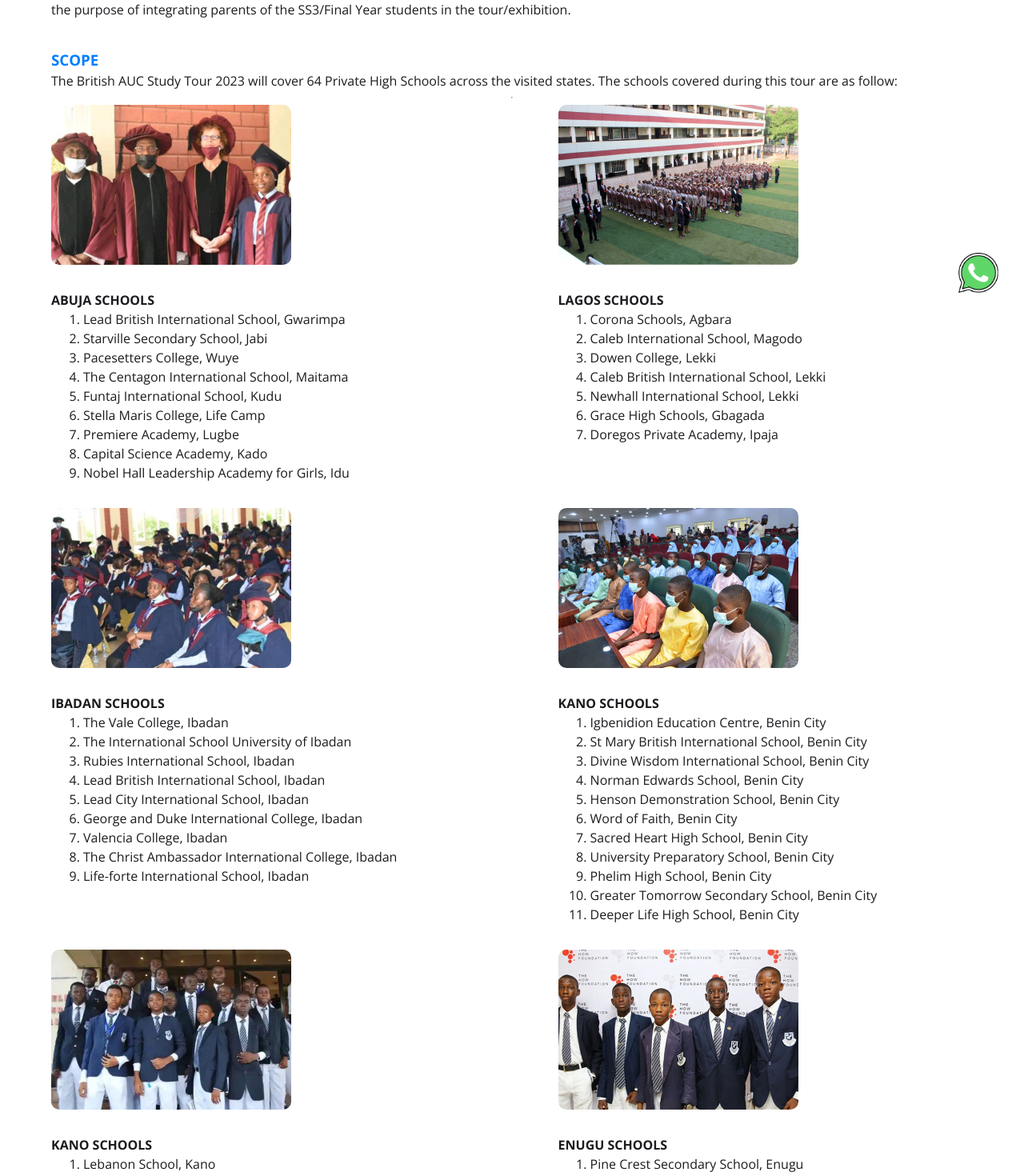
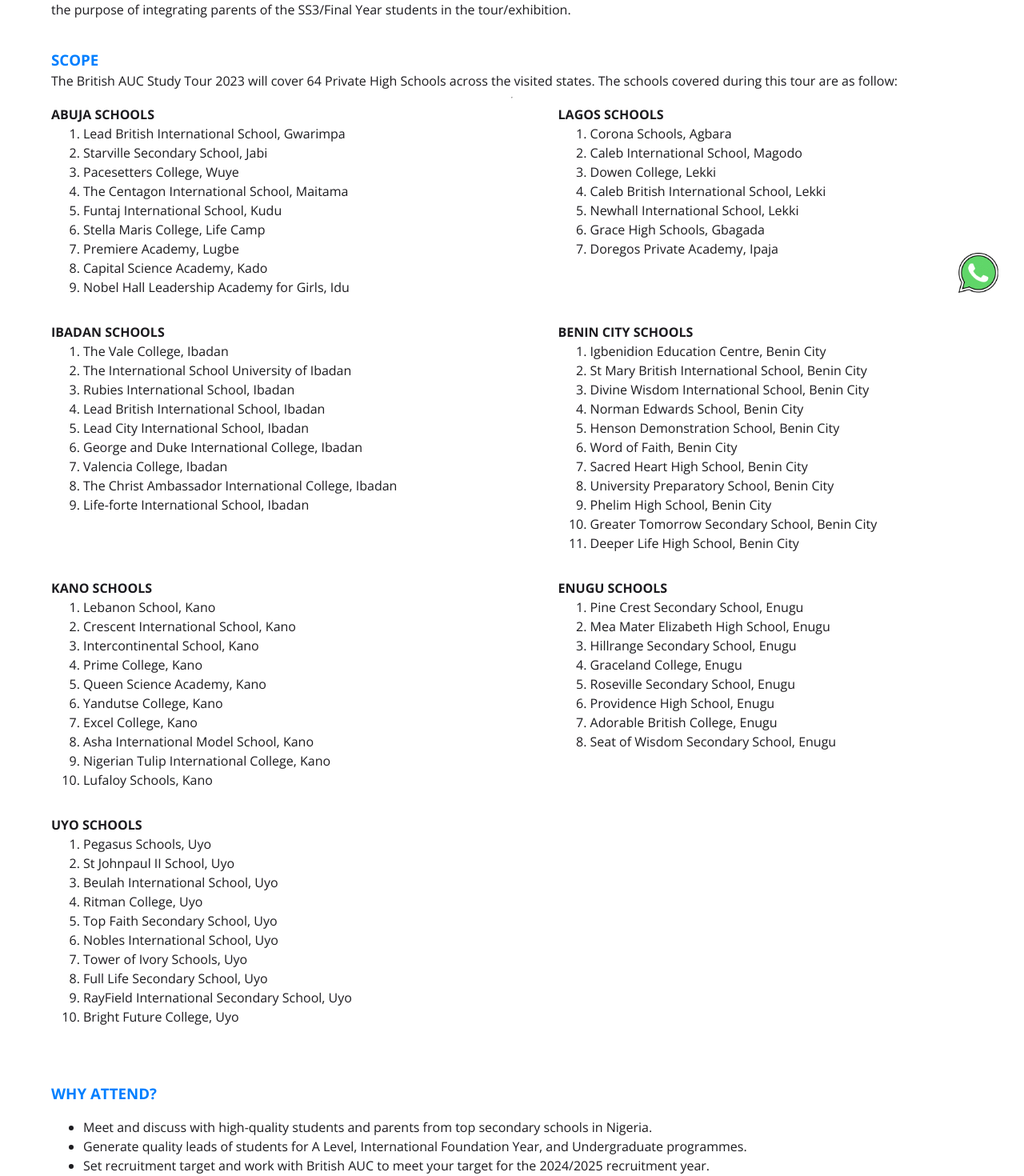
Before and after one commit to British-AUC/company-website, a React (Vite) app in the folder website/: page /study-tour-2023 in a window 1280 px wide. Shown: the part 380-1850 px from the top of the page at 80% size. Built offline with nearby package versions, Linux system fonts and the light colour scheme.

Commit message:
added links to footer social media icons and CTA in about us page

```diff
--- a/website/src/components/Footer.jsx
+++ b/website/src/components/Footer.jsx
@@ -5,7 +5,6 @@
 import facebook from "../assets/facebook_black.svg";
 import instagram from "../assets/instagram_black.svg";
 import twitter from "../assets/twitter_black.svg";
-import youtube from "../assets/youtube_black.svg";
 import FooterLinks from "./FooterLinks";
 import footerdata from "../data/footerinfo.js";
 
@@ -24,11 +23,18 @@
                     and Unlock Your Global Potential.
                 </p>
                 <div className="social-icons">
-                    <img src={linkedin} alt="LinkedIn Icon" />
-                    <img src={facebook} alt="Facebook Icon" />
-                    <img src={instagram} alt="Instagram Icon" />
-                    <img src={twitter} alt="Twitter Icon" />
-                    <img src={youtube} alt="Youtube Icon" />
+                    <a href="https://www.linkedin.com/company/british-auc/" target="_blank">
+                        <img src={linkedin} alt="LinkedIn Icon" />
+                    </a>
+                    <a href="https://web.facebook.com/BritishAUC1/" target="_blank">
+                        <img src={facebook} alt="Facebook Icon" />
+                    </a>
+                    <a href="https://www.instagram.com/britishauc1/" target="_blank">
+                        <img src={instagram} alt="Instagram Icon" />
+                    </a>
+                    <a href="https://twitter.com/britishauc" target="_blank">
+                        <img src={twitter} alt="Twitter Icon" />
+                    </a>
                 </div>
                 <p id="copyright1">© 2023. All Rights Reserved. British AUC</p>
             </div>
--- a/website/src/pages/About.jsx
+++ b/website/src/pages/About.jsx
@@ -1,4 +1,5 @@
 import React from "react";
+import { Link } from "react-router-dom";
 import CEO from "../assets/mrcollins.png";
 import linkedin from "../assets/testimonials/linkedin_icon.svg";
 import { Values1, Values2 } from "../components/Values";
@@ -6,8 +7,8 @@
 import partner1 from "../assets/partners/partner1.svg";
 import partner2 from "../assets/partners/partner2.svg";
 import partner3 from "../assets/partners/partner3.svg";
-import partner4 from "../assets/partners/partner4.svg"
-import partner5 from "../assets/partners/partner5.svg"
+import partner4 from "../assets/partners/partner4.svg";
+import partner5 from "../assets/partners/partner5.svg";
 
 
 export default function About(){
@@ -104,9 +105,9 @@
             <section className="section-twelve">
                 <h2>Lets Get You an Admission Today</h2>
                 <button>
-                    <a href="#">
+                    <Link to="/contact">
                         Get in touch
-                    </a>
+                    </Link>
                 </button>
             </section>
         </>
--- a/website/src/styles/App.css
+++ b/website/src/styles/App.css
@@ -1151,6 +1151,7 @@
 }
 .study-tour-page .schools img {
   max-width: 300px;
+  height: 315px;
   border-radius: 10px;
   margin-bottom: 2em;
 }
--- a/website/src/styles/App.scss
+++ b/website/src/styles/App.scss
@@ -1225,6 +1225,7 @@
     gap: 10%;
     img {
       max-width: 300px;
+      height: 315px;
       border-radius: 10px;
       margin-bottom: 2em;
     }
--- a/website/src/subpages/StudyTour2023.jsx
+++ b/website/src/subpages/StudyTour2023.jsx
@@ -42,7 +42,6 @@
 
             <div className="schools">
                 <div className="left">
-                    <img src={school1} alt="Image" />
                     <h4>ABUJA SCHOOLS</h4>
                     <ol>
                         <li>Lead British International School, Gwarimpa</li>
@@ -57,7 +56,6 @@
                     </ol>
                 </div>
                 <div className="right">
-                    <img src={school2} alt="Image" />
                     <h4>LAGOS SCHOOLS</h4>
                     <ol>
                         <li>Corona Schools, Agbara</li>
@@ -73,7 +71,6 @@
 
             <div className="schools">
                 <div className="left">
-                    <img src={school3} alt="Image" />
                     <h4>IBADAN SCHOOLS</h4>
                     <ol>
                         <li>The Vale College, Ibadan</li>
@@ -88,8 +85,7 @@
                     </ol>
                 </div>
                 <div className="right">
-                    <img src={school7} alt="Image" />
-                    <h4>KANO SCHOOLS</h4>
+                    <h4>BENIN CITY SCHOOLS</h4>
                     <ol>
                         <li>Igbenidion Education Centre, Benin City</li>
                         <li>St Mary British International School, Benin City</li>
@@ -108,7 +104,6 @@
 
             <div className="schools">
                 <div className="left">
-                    <img src={school4} alt="Image" />
                     <h4>KANO SCHOOLS</h4>
                     <ol>
                         <li>Lebanon School, Kano</li>
@@ -124,7 +119,6 @@
                     </ol>
                 </div>
                 <div className="right">
-                    <img src={school5} alt="Image" />
                     <h4>ENUGU SCHOOLS</h4>
                     <ol>
                         <li>Pine Crest Secondary School, Enugu</li>
@@ -141,7 +135,6 @@
 
             <div className="schools">
                 <div className="uyo">
-                    <img src={school6} alt="Image" />
                     <h4>UYO SCHOOLS</h4>
                     <ol>
                         <li>Pegasus Schools, Uyo</li>
```
Also changed, not shown: 1 other file (tests, documents, lock files or other folders).
